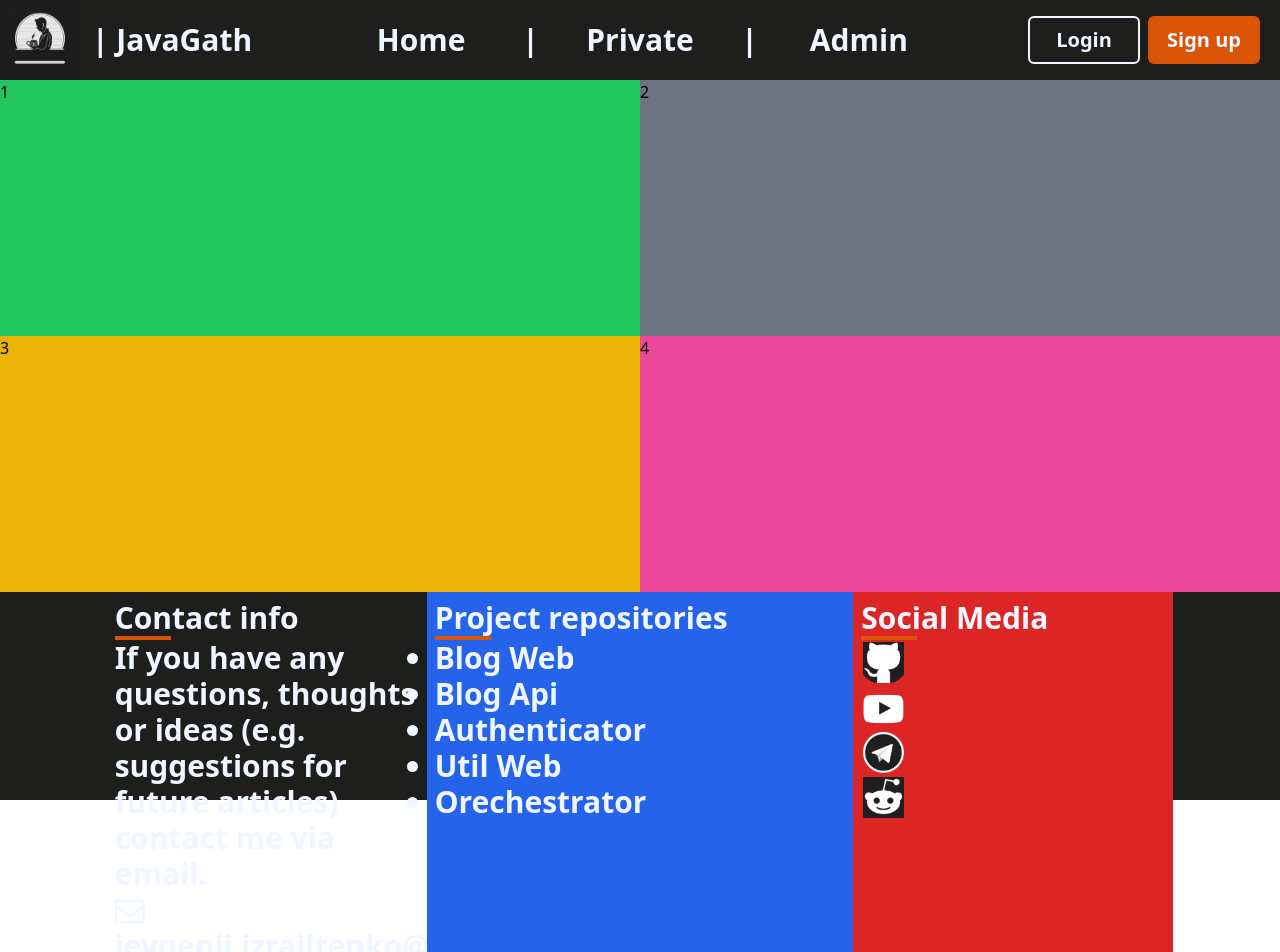
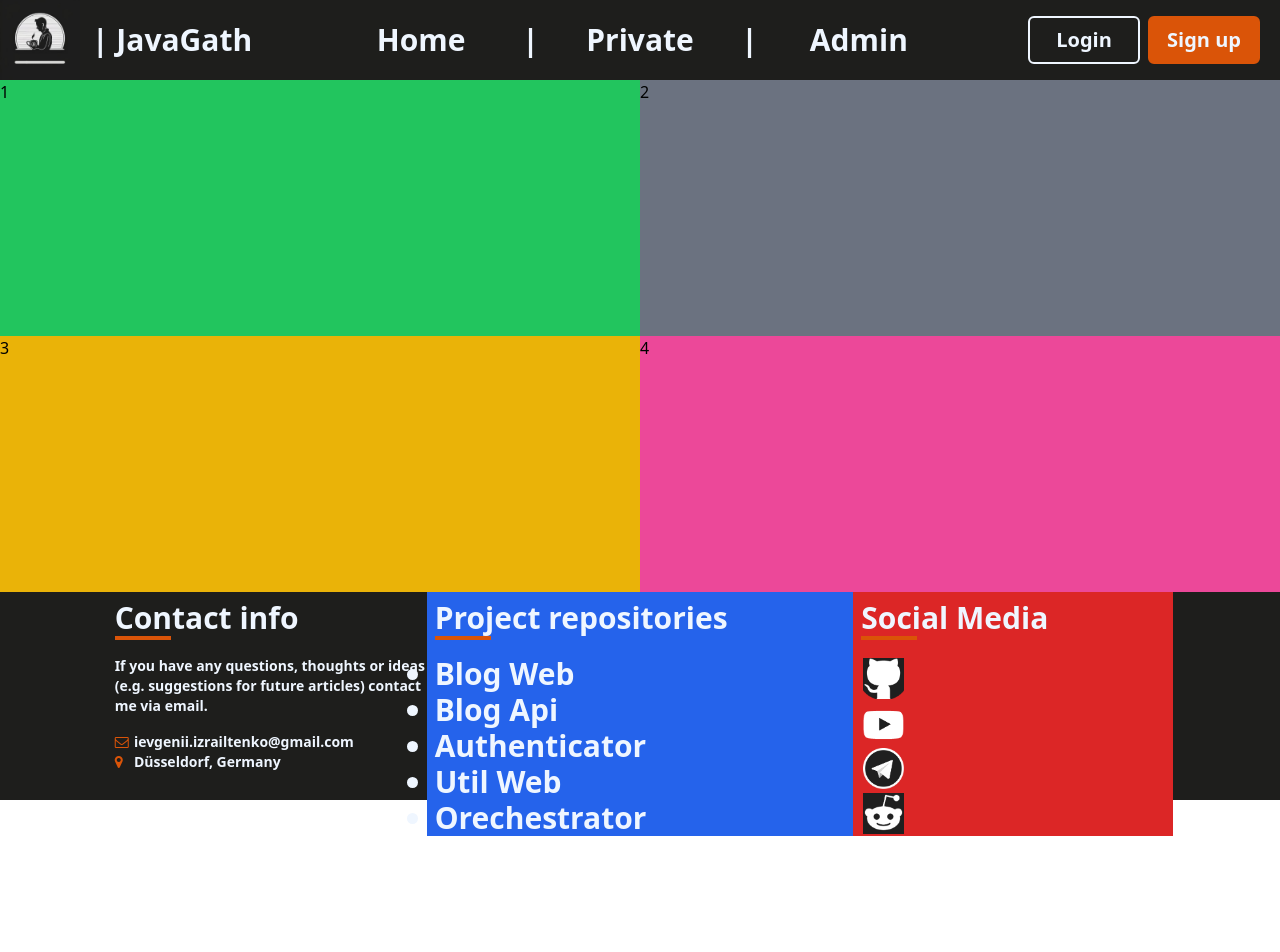
Before and after one commit to JavaGath/blog-web, a Vue app: page / in a window 1280 px wide. Shown: the top 952 px of the page. After the commit the page ends 838 px from the top, so only its background shows below. Built offline with nearby package versions, Linux system fonts and the light colour scheme.

Commit message:
footer contact on tailwind css

```diff
--- a/src/assets/main.css
+++ b/src/assets/main.css
@@ -30,6 +30,6 @@
     }
 
     footer h2:after {
-        @apply content-[''] block w-14 h-1 bg-button-color
+        @apply content-[''] block w-14 h-1 bg-button-color mb-4
     }
 }
--- a/src/components/FooterContact.vue
+++ b/src/components/FooterContact.vue
@@ -1,21 +1,29 @@
 <template>
   <div>
-    <h2 class="no-select default-cursor">Contact info</h2>
-    <p class="empty-line-space no-select default-cursor">
-      If you have any questions, thoughts or ideas (e.g. suggestions for future
-      articles) contact me via email.
-    </p>
-    <div class="row-wrapper">
-      <i class="fa fa-envelope-o color-orange" aria-hidden="true"></i>
-      <p class="one-row">ievgenii.izrailtenko@gmail.com</p>
-    </div>
-    <div class="row-wrapper">
-      <i class="fa fa-map-marker color-orange" aria-hidden="true"></i>
-      <p class="one-row">Düsseldorf, Germany</p>
+    <h2>Contact info</h2>
+    <div class="text-sm">
+      <p class="mb-4 text-blue-50">
+        If you have any questions, thoughts or ideas (e.g. suggestions for
+        future articles) contact me via email.
+      </p>
+      <div>
+        <i
+          class="fa fa-envelope-o text-button-color w-1/20"
+          aria-hidden="true"
+        ></i>
+        <p class="inline text-blue-50 select-text m-0 p-0 text-left w-19/20">
+          ievgenii.izrailtenko@gmail.com
+        </p>
+      </div>
+      <div>
+        <i
+          class="fa fa-map-marker text-button-color w-1/20"
+          aria-hidden="true"
+        ></i>
+        <p class="inline text-blue-50 m-0 p-0 text-left w-19/20">
+          Düsseldorf, Germany
+        </p>
+      </div>
     </div>
   </div>
 </template>
-
-<script setup lang="ts"></script>
-
-<style scoped></style>
--- a/tailwind.config.js
+++ b/tailwind.config.js
@@ -8,6 +8,10 @@ module.exports = {
         'logo-color': '#1E1E1C',
         'button-color': '#DA5408',
       },
+      width: {
+        '1/20': '5%',
+        '19/20': '95%',
+      },
     },
   },
   plugins: [],
```
